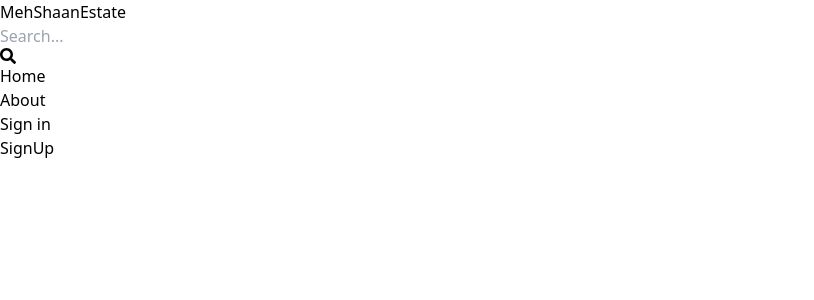
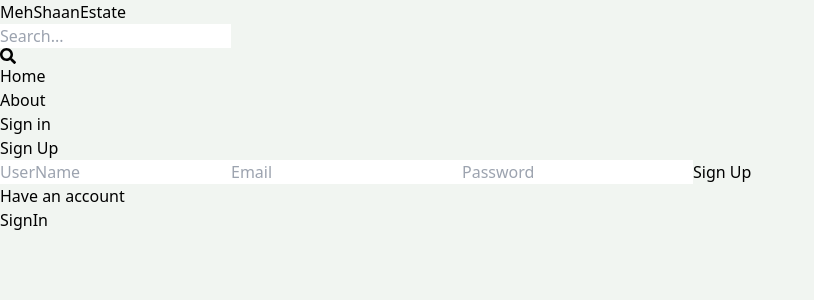
Before and after one commit to ArhanAli1/mern-estate, a React (Vite) app in the folder client/: page /signup in a window 1280 px wide. Shown: the top 300 px of the page, without its empty margins (0-814 px from the left). Built offline with nearby package versions, Linux system fonts and the light colour scheme.

Commit message:
complete signup ui

```diff
--- a/client/src/index.css
+++ b/client/src/index.css
@@ -1,3 +1,6 @@
 @tailwind base;
 @tailwind components;
 @tailwind utilities;
+body{
+    background-color: rgb(241, 245, 241);
+}
--- a/client/src/pages/SignUp.jsx
+++ b/client/src/pages/SignUp.jsx
@@ -1,7 +1,23 @@
-import React from 'react'
+
+import {Link} from 'react-router-dom';
 
 export default function SignUp() {
   return (
-    <div>SignUp</div>
+    <div className='p-3 max-w-lg mx-auto'>
+      <h1 className='text-3xl text-center font-semibold my-7'>Sign Up</h1>
+      <form className='flex flex-col gap-4'>
+        <input type="text" placeholder='UserName' className='border p-3 rounded-lg' id='username' />
+        <input type="email" placeholder='Email' className='border p-3 rounded-lg' id='email' />
+        <input type="password" placeholder='Password' className='border p-3 rounded-lg' id='password' />
+        <button  className='bg-slate-700 text-white p-3 rounded-lg uppercase hover:opacity-95 disabled:opacity-80'>Sign Up</button>
+      </form>
+      <div className='flex gap-2 mt-5'>
+        <p>Have an account</p>
+        <Link to={"/signin"}>
+          <span className='text-blue-700'>SignIn</span>
+        </Link>
+
+      </div>
+    </div>
   )
 }
```
